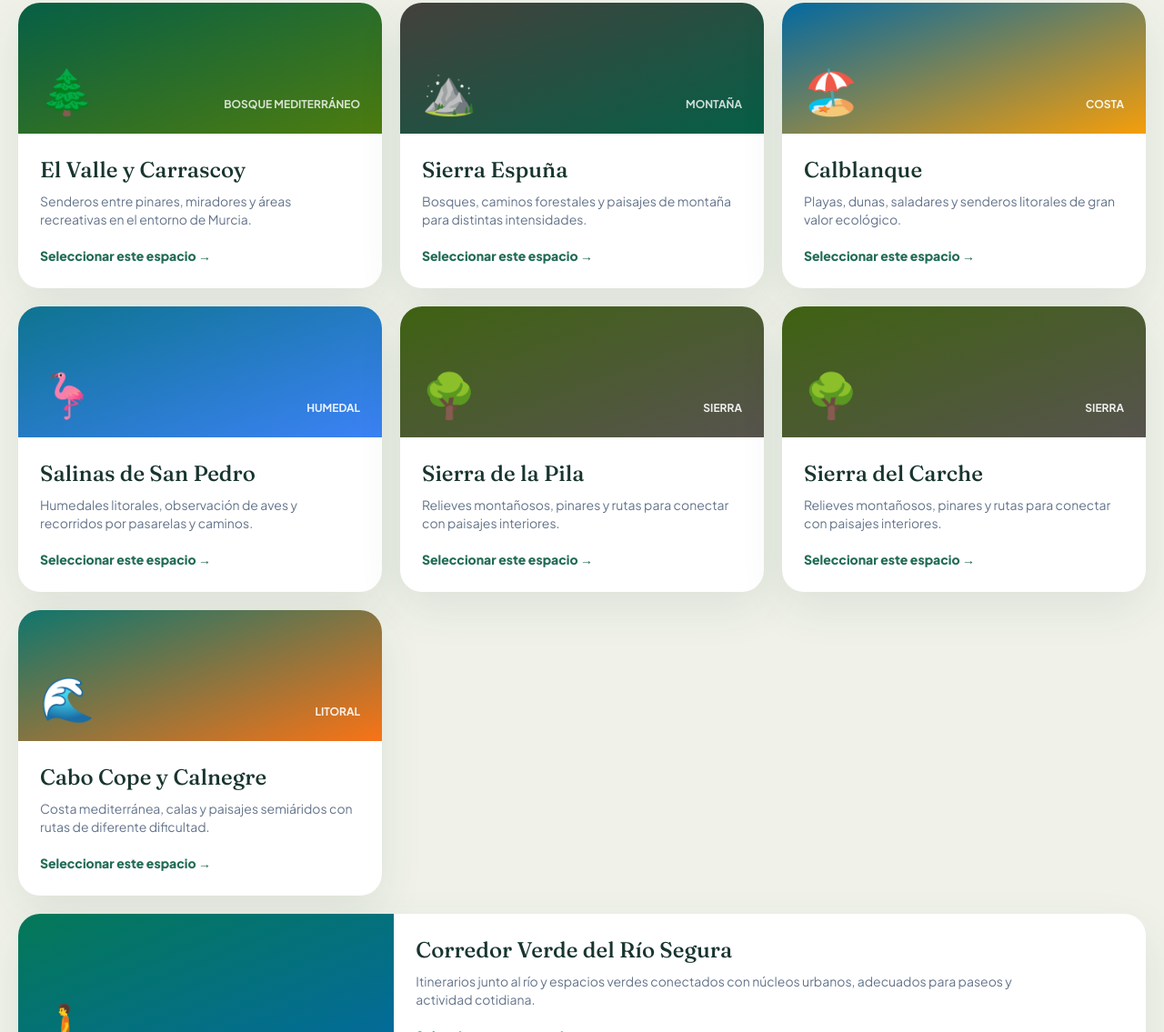
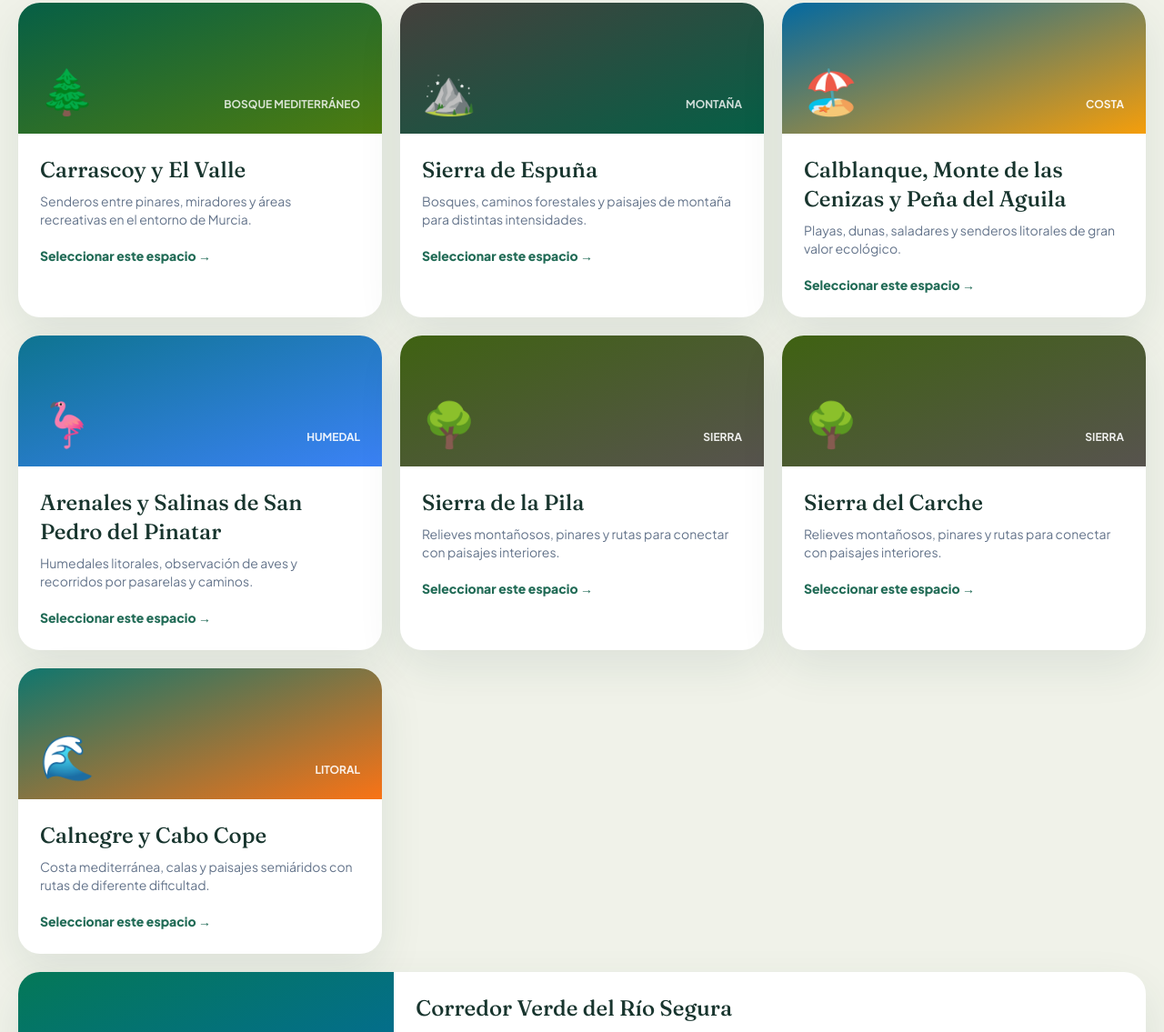
Before and after one commit to Frandiaz7/RecetaNaturaleza, a plain HTML site: page index.html in a window 1280 px wide. Shown: the part 2387-3522 px from the top of the page at 91% size. Drawn offline with nearby package versions, Linux system fonts and the light colour scheme.

Commit message:
Update index.html

```diff
--- a/index.html
+++ b/index.html
@@ -136,13 +136,13 @@ tailwind.config = {
       </div>
     </div>
     <div id="parksGrid" class="grid sm:grid-cols-2 lg:grid-cols-3 gap-5">
-      <article class="park-card bg-white rounded-3xl overflow-hidden shadow-soft" data-category="Montaña y Bosque"><div class="h-36 bg-gradient-to-br from-emerald-800 to-lime-700 p-6 flex items-end"><span class="text-5xl">🌲</span><span class="ml-auto text-white/80 text-xs font-bold">BOSQUE MEDITERRÁNEO</span></div><div class="p-6"><h3 class="display text-2xl">El Valle y Carrascoy</h3><p class="text-sm text-slate-500 mt-2">Senderos entre pinares, miradores y áreas recreativas en el entorno de Murcia.</p><button class="select-park mt-5 text-sm font-extrabold text-forest-700 hover:text-forest-950" data-place="Parque Regional El Valle y Carrascoy">Seleccionar este espacio →</button></div></article>
-      <article class="park-card bg-white rounded-3xl overflow-hidden shadow-soft" data-category="Montaña y Bosque"><div class="h-36 bg-gradient-to-br from-stone-700 to-emerald-800 p-6 flex items-end"><span class="text-5xl">⛰️</span><span class="ml-auto text-white/80 text-xs font-bold">MONTAÑA</span></div><div class="p-6"><h3 class="display text-2xl">Sierra Espuña</h3><p class="text-sm text-slate-500 mt-2">Bosques, caminos forestales y paisajes de montaña para distintas intensidades.</p><button class="select-park mt-5 text-sm font-extrabold text-forest-700 hover:text-forest-950" data-place="Parque Regional Sierra Espuña">Seleccionar este espacio →</button></div></article>
-      <article class="park-card bg-white rounded-3xl overflow-hidden shadow-soft" data-category="Costa y Humedales"><div class="h-36 bg-gradient-to-br from-sky-700 to-amber-500 p-6 flex items-end"><span class="text-5xl">🏖️</span><span class="ml-auto text-white/90 text-xs font-bold">COSTA</span></div><div class="p-6"><h3 class="display text-2xl">Calblanque</h3><p class="text-sm text-slate-500 mt-2">Playas, dunas, saladares y senderos litorales de gran valor ecológico.</p><button class="select-park mt-5 text-sm font-extrabold text-forest-700 hover:text-forest-950" data-place="Parque Regional de Calblanque">Seleccionar este espacio →</button></div></article>
-      <article class="park-card bg-white rounded-3xl overflow-hidden shadow-soft" data-category="Costa y Humedales"><div class="h-36 bg-gradient-to-br from-cyan-700 to-blue-500 p-6 flex items-end"><span class="text-5xl">🦩</span><span class="ml-auto text-white/90 text-xs font-bold">HUMEDAL</span></div><div class="p-6"><h3 class="display text-2xl">Salinas de San Pedro</h3><p class="text-sm text-slate-500 mt-2">Humedales litorales, observación de aves y recorridos por pasarelas y caminos.</p><button class="select-park mt-5 text-sm font-extrabold text-forest-700 hover:text-forest-950" data-place="Parque Regional Salinas y Arenales de San Pedro del Pinatar">Seleccionar este espacio →</button></div></article>
+      <article class="park-card bg-white rounded-3xl overflow-hidden shadow-soft" data-category="Montaña y Bosque"><div class="h-36 bg-gradient-to-br from-emerald-800 to-lime-700 p-6 flex items-end"><span class="text-5xl">🌲</span><span class="ml-auto text-white/80 text-xs font-bold">BOSQUE MEDITERRÁNEO</span></div><div class="p-6"><h3 class="display text-2xl">Carrascoy y El Valle</h3><p class="text-sm text-slate-500 mt-2">Senderos entre pinares, miradores y áreas recreativas en el entorno de Murcia.</p><button class="select-park mt-5 text-sm font-extrabold text-forest-700 hover:text-forest-950" data-place="Parque Regional El Valle y Carrascoy">Seleccionar este espacio →</button></div></article>
+      <article class="park-card bg-white rounded-3xl overflow-hidden shadow-soft" data-category="Montaña y Bosque"><div class="h-36 bg-gradient-to-br from-stone-700 to-emerald-800 p-6 flex items-end"><span class="text-5xl">⛰️</span><span class="ml-auto text-white/80 text-xs font-bold">MONTAÑA</span></div><div class="p-6"><h3 class="display text-2xl">Sierra de Espuña</h3><p class="text-sm text-slate-500 mt-2">Bosques, caminos forestales y paisajes de montaña para distintas intensidades.</p><button class="select-park mt-5 text-sm font-extrabold text-forest-700 hover:text-forest-950" data-place="Parque Regional Sierra Espuña">Seleccionar este espacio →</button></div></article>
+      <article class="park-card bg-white rounded-3xl overflow-hidden shadow-soft" data-category="Costa y Humedales"><div class="h-36 bg-gradient-to-br from-sky-700 to-amber-500 p-6 flex items-end"><span class="text-5xl">🏖️</span><span class="ml-auto text-white/90 text-xs font-bold">COSTA</span></div><div class="p-6"><h3 class="display text-2xl">Calblanque, Monte de las Cenizas y Peña del Aguila</h3><p class="text-sm text-slate-500 mt-2">Playas, dunas, saladares y senderos litorales de gran valor ecológico.</p><button class="select-park mt-5 text-sm font-extrabold text-forest-700 hover:text-forest-950" data-place="Parque Regional de Calblanque">Seleccionar este espacio →</button></div></article>
+      <article class="park-card bg-white rounded-3xl overflow-hidden shadow-soft" data-category="Costa y Humedales"><div class="h-36 bg-gradient-to-br from-cyan-700 to-blue-500 p-6 flex items-end"><span class="text-5xl">🦩</span><span class="ml-auto text-white/90 text-xs font-bold">HUMEDAL</span></div><div class="p-6"><h3 class="display text-2xl">Arenales y Salinas de San Pedro del Pinatar</h3><p class="text-sm text-slate-500 mt-2">Humedales litorales, observación de aves y recorridos por pasarelas y caminos.</p><button class="select-park mt-5 text-sm font-extrabold text-forest-700 hover:text-forest-950" data-place="Parque Regional Salinas y Arenales de San Pedro del Pinatar">Seleccionar este espacio →</button></div></article>
       <article class="park-card bg-white rounded-3xl overflow-hidden shadow-soft" data-category="Montaña y Bosque"><div class="h-36 bg-gradient-to-br from-lime-800 to-stone-600 p-6 flex items-end"><span class="text-5xl">🌳</span><span class="ml-auto text-white/90 text-xs font-bold">SIERRA</span></div><div class="p-6"><h3 class="display text-2xl">Sierra de la Pila</h3><p class="text-sm text-slate-500 mt-2">Relieves montañosos, pinares y rutas para conectar con paisajes interiores.</p><button class="select-park mt-5 text-sm font-extrabold text-forest-700 hover:text-forest-950" data-place="Parque Regional Sierra de la Pila">Seleccionar este espacio →</button></div></article>
       <article class="park-card bg-white rounded-3xl overflow-hidden shadow-soft" data-category="Montaña y Bosque"><div class="h-36 bg-gradient-to-br from-lime-800 to-stone-600 p-6 flex items-end"><span class="text-5xl">🌳</span><span class="ml-auto text-white/90 text-xs font-bold">SIERRA</span></div><div class="p-6"><h3 class="display text-2xl">Sierra del Carche</h3><p class="text-sm text-slate-500 mt-2">Relieves montañosos, pinares y rutas para conectar con paisajes interiores.</p><button class="select-park mt-5 text-sm font-extrabold text-forest-700 hover:text-forest-950" data-place="Parque Regional Sierra del Carche">Seleccionar este espacio →</button></div></article>
-      <article class="park-card bg-white rounded-3xl overflow-hidden shadow-soft" data-category="Costa y Humedales"><div class="h-36 bg-gradient-to-br from-teal-700 to-orange-500 p-6 flex items-end"><span class="text-5xl">🌊</span><span class="ml-auto text-white/90 text-xs font-bold">LITORAL</span></div><div class="p-6"><h3 class="display text-2xl">Cabo Cope y Calnegre</h3><p class="text-sm text-slate-500 mt-2">Costa mediterránea, calas y paisajes semiáridos con rutas de diferente dificultad.</p><button class="select-park mt-5 text-sm font-extrabold text-forest-700 hover:text-forest-950" data-place="Parque Regional Cabo Cope y Puntas de Calnegre">Seleccionar este espacio →</button></div></article>
+      <article class="park-card bg-white rounded-3xl overflow-hidden shadow-soft" data-category="Costa y Humedales"><div class="h-36 bg-gradient-to-br from-teal-700 to-orange-500 p-6 flex items-end"><span class="text-5xl">🌊</span><span class="ml-auto text-white/90 text-xs font-bold">LITORAL</span></div><div class="p-6"><h3 class="display text-2xl">Calnegre y Cabo Cope</h3><p class="text-sm text-slate-500 mt-2">Costa mediterránea, calas y paisajes semiáridos con rutas de diferente dificultad.</p><button class="select-park mt-5 text-sm font-extrabold text-forest-700 hover:text-forest-950" data-place="Parque Regional Cabo Cope y Puntas de Calnegre">Seleccionar este espacio →</button></div></article>
       <article class="park-card bg-white rounded-3xl overflow-hidden shadow-soft sm:col-span-2 lg:col-span-3" data-category="Urbano y Accesible"><div class="md:flex"><div class="md:w-1/3 min-h-36 bg-gradient-to-br from-emerald-700 to-sky-700 p-6 flex items-end"><span class="text-5xl">🚶</span><span class="ml-auto text-white/90 text-xs font-bold">ENTORNO URBANO</span></div><div class="p-6 md:flex-1"><h3 class="display text-2xl">Corredor Verde del Río Segura</h3><p class="text-sm text-slate-500 mt-2 max-w-2xl">Itinerarios junto al río y espacios verdes conectados con núcleos urbanos, adecuados para paseos y actividad cotidiana.</p><button class="select-park mt-5 text-sm font-extrabold text-forest-700 hover:text-forest-950" data-place="Corredor Verde del Río Segura">Seleccionar este espacio →</button></div></div></article>
     </div>
   </div>
```
